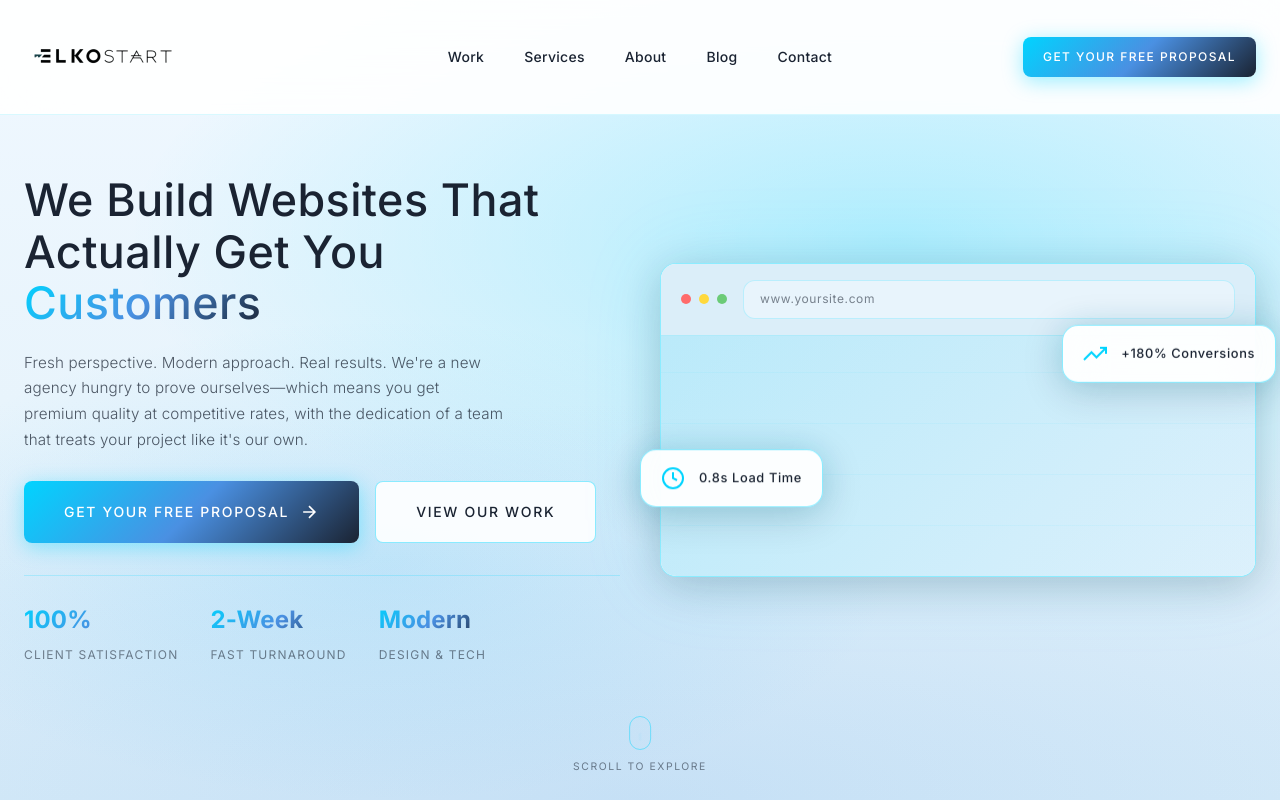
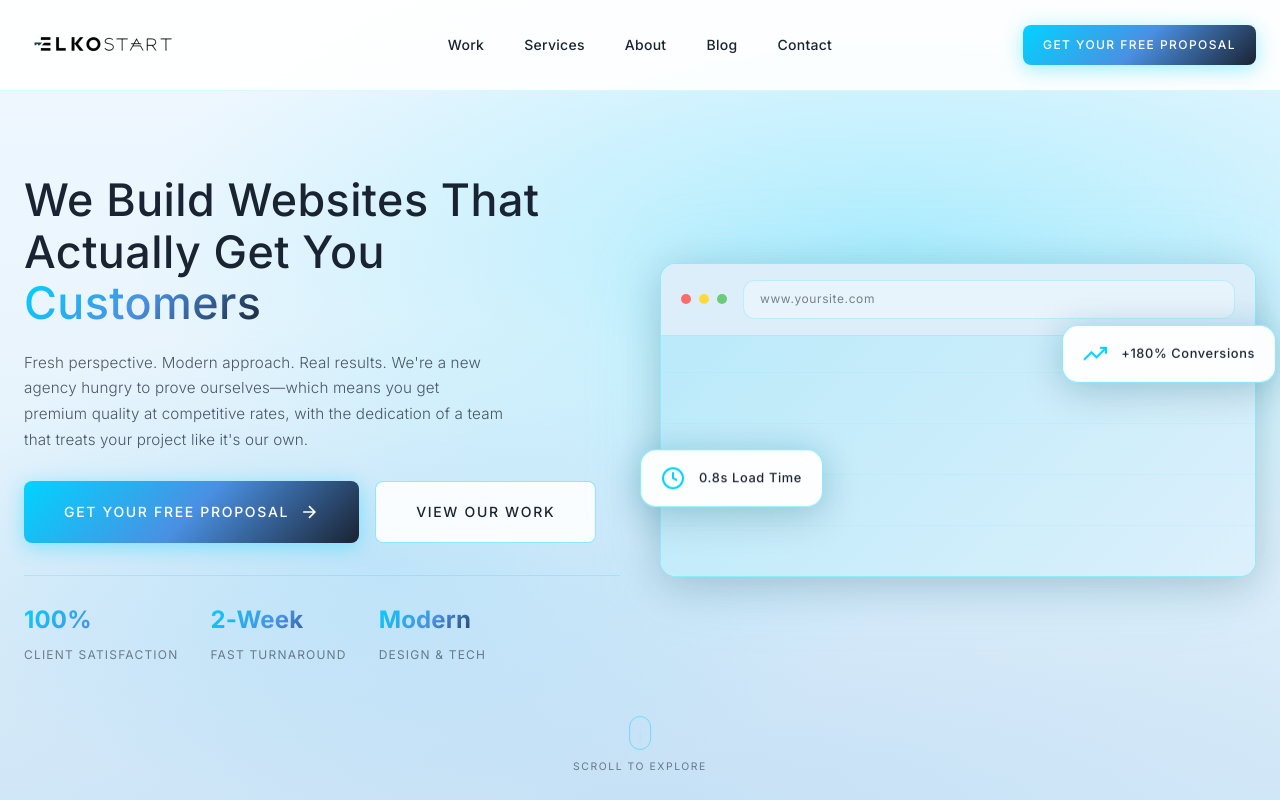
Before and after one commit to AdhamElkomey23/elkostart, a plain HTML site: page index.html in a window 1280 px wide. Shown: the top 800 px of the page. Drawn offline with Linux system fonts and the light colour scheme.

Commit message:
Adjust padding in nav-container style

```diff
--- a/style.css
+++ b/style.css
@@ -144,7 +144,7 @@ body {
   display: flex;
   align-items: center;
   justify-content: space-between;
-  padding: 12px 24px;
+  padding: 0px 24px;
   max-width: 1400px;
   position: relative;
 }
```
